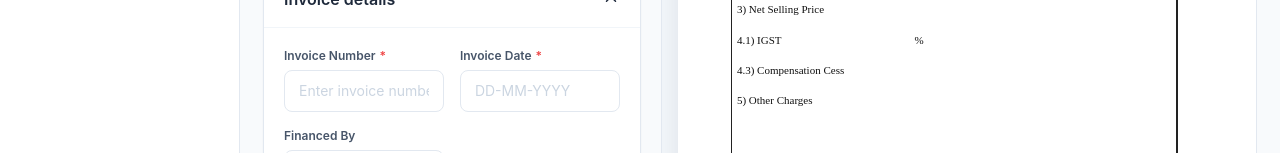
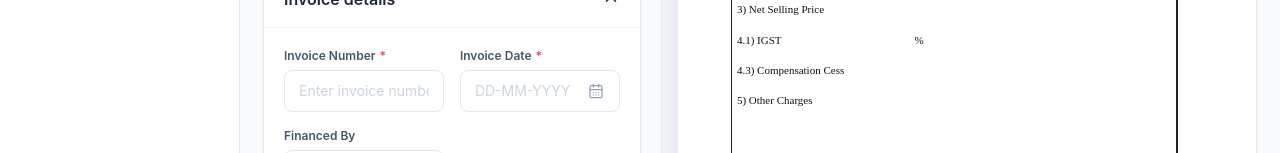
Before and after one commit to allnewwebsite/just-relax, a React (Vite) app: page /invoices/new in a window 1280 px wide. Shown: the part 647-800 px from the top of the page. Built offline with nearby package versions, Linux system fonts and the light colour scheme; no server answers; sample sign-in values are in the browser's storage.

Commit message:
Complete final system audit fixes

```diff
--- /dev/null
+++ b/src/components/DateField.jsx
@@ -0,0 +1,17 @@
+import { CalendarDays } from "lucide-react";
+import { useRef } from "react";
+import { formatDateDDMMYYYY, normalizeDateInput } from "../utils/date";
+
+export default function DateField({ field, disabled, className = "field-input" }) {
+  const nativePickerRef = useRef(null);
+  const openPicker = () => {
+    if (disabled) return;
+    if (nativePickerRef.current?.showPicker) nativePickerRef.current.showPicker();
+    else nativePickerRef.current?.click();
+  };
+  return <div className="relative">
+    <input disabled={disabled} type="text" inputMode="numeric" placeholder="DD-MM-YYYY" className={`${className} pr-10`} value={formatDateDDMMYYYY(field.value)} onChange={(event) => field.onChange(normalizeDateInput(event.target.value))} onBlur={field.onBlur} ref={field.ref} />
+    <button type="button" disabled={disabled} onClick={openPicker} className="absolute right-2 top-1/2 -translate-y-1/2 grid h-8 w-8 place-items-center rounded-md text-slate-400 hover:bg-slate-100 hover:text-slate-700 disabled:cursor-not-allowed" aria-label="Open date picker"><CalendarDays size={16} /></button>
+    <input ref={nativePickerRef} type="date" value={String(field.value || "").slice(0, 10)} onChange={(event) => field.onChange(event.target.value)} className="date-picker-native" tabIndex="-1" aria-hidden="true" disabled={disabled} />
+  </div>;
+}
--- a/src/index.css
+++ b/src/index.css
@@ -212,3 +212,4 @@
 .stock-module .overflow-x-auto { scrollbar-color: #cbd5e1 transparent; scrollbar-width: thin; }
 .stock-module .overflow-x-auto::-webkit-scrollbar { height: 8px; }
 .stock-module .overflow-x-auto::-webkit-scrollbar-thumb { border-radius: 4px; background: #cbd5e1; }
+.date-picker-native { position: absolute; width: 1px; height: 1px; opacity: 0; pointer-events: none; }
--- a/src/pages/AvailableStock/VehicleDialog.jsx
+++ b/src/pages/AvailableStock/VehicleDialog.jsx
@@ -2,7 +2,7 @@ import { memo, useEffect } from "react";
 import { CarFront, X } from "lucide-react";
 import { Controller, useForm } from "react-hook-form";
 import { emptyVehicle, HYUNDAI_MODELS, LOCATIONS, PDI_STATUSES } from "./stockConfig";
-import { formatDateDDMMYYYY, normalizeDateInput } from "../../utils/date";
+import DateField from "../../components/DateField";
 
 const fieldClass = "field-input";
 const required = (label) => ({ required: `${label} is required` });
@@ -22,7 +22,7 @@ function VehicleDialog({ mode, vehicle, open, saving, serverError, onClose, onSa
   if (!open) return null;
   const input = (name, label, options = {}) => <div>
     <label className="field-label">{label}{options.required !== false && <span className="ml-1 text-red-500">*</span>}</label>
-    {options.type === "date" ? <Controller name={name} control={control} rules={options.required === false ? {} : required(label)} render={({ field }) => <input disabled={readOnly} type="text" inputMode="numeric" className={fieldClass} placeholder={readOnly ? "" : "DD-MM-YYYY"} value={formatDateDDMMYYYY(field.value)} onChange={(event) => field.onChange(normalizeDateInput(event.target.value))} onBlur={field.onBlur} ref={field.ref} />} /> : <input disabled={readOnly} type="text" className={fieldClass} placeholder={readOnly ? "" : options.placeholder || `Enter ${label.toLowerCase()}`} {...register(name, options.required === false ? {} : required(label))} />}
+    {options.type === "date" ? <Controller name={name} control={control} rules={options.required === false ? {} : required(label)} render={({ field }) => <DateField field={field} disabled={readOnly} className={fieldClass} />} /> : <input disabled={readOnly} type="text" className={fieldClass} placeholder={readOnly ? "" : options.placeholder || `Enter ${label.toLowerCase()}`} {...register(name, options.required === false ? {} : required(label))} />}
     {errors[name] && <p className="field-error">{errors[name].message}</p>}
   </div>;
   const select = (name, label, options) => <div>
--- a/src/pages/RetailInvoice/InvoiceForm.jsx
+++ b/src/pages/RetailInvoice/InvoiceForm.jsx
@@ -3,7 +3,7 @@ import { ChevronDown } from "lucide-react";
 import { Controller, useFormState } from "react-hook-form";
 import { sections } from "./invoiceFields";
 import { calculateInvoice, formatIndianCurrency, parseCurrency } from "../../utils/invoiceCalculator";
-import { formatDateDDMMYYYY, normalizeDateInput } from "../../utils/date";
+import DateField from "../../components/DateField";
 
 function InvoiceForm({ register, control, disabled, getValues }) {
   const { errors } = useFormState({ control });
@@ -32,7 +32,7 @@ function InvoiceForm({ register, control, disabled, getValues }) {
                   : type === "readonly"
                   ? <input readOnly className="field-input bg-slate-50" {...register(name)} />
                   : type === "date"
-                  ? <Controller name={name} control={control} rules={{ required: required && label + " is required" }} render={({ field }) => <input disabled={disabled} type="text" inputMode="numeric" placeholder="DD-MM-YYYY" className="field-input" value={formatDateDDMMYYYY(field.value)} onChange={(event) => field.onChange(normalizeDateInput(event.target.value))} onBlur={field.onBlur} ref={field.ref} />} />
+                  ? <Controller name={name} control={control} rules={{ required: required && label + " is required" }} render={({ field }) => <DateField field={field} disabled={disabled} />} />
                   : (() => {
                     const registration = register(name, {
                       required: required && `${label} is required`,
--- a/src/utils/invoiceCalculator.js
+++ b/src/utils/invoiceCalculator.js
@@ -43,18 +43,23 @@ function threeDigitWords(value) {
   return words.join(" ");
 }
 
-export function amountInIndianWords(value) {
-  let number = Math.max(0, Math.round(parseCurrency(value)));
-  if (number === 0) return "Rupees Zero Only.";
+function indianNumberWords(value) {
+  let number = value;
   const words = [];
   for (const [size, label] of [[10_000_000, "Crore"], [100_000, "Lakh"], [1_000, "Thousand"]]) {
     if (number >= size) {
-      words.push(`${threeDigitWords(Math.floor(number / size))} ${label}`);
+      words.push(`${indianNumberWords(Math.floor(number / size))} ${label}`);
       number %= size;
     }
   }
   if (number) words.push(threeDigitWords(number));
-  return `Rupees ${words.join(" ")} Only.`;
+  return words.join(" ");
+}
+
+export function amountInIndianWords(value) {
+  let number = Math.max(0, Math.round(parseCurrency(value)));
+  if (number === 0) return "Rupees Zero Only.";
+  return `Rupees ${indianNumberWords(number)} Only.`;
 }
 
 export function calculateInvoice(input) {
```
Also changed, not shown: 1 other file (tests, documents, lock files or other folders).
